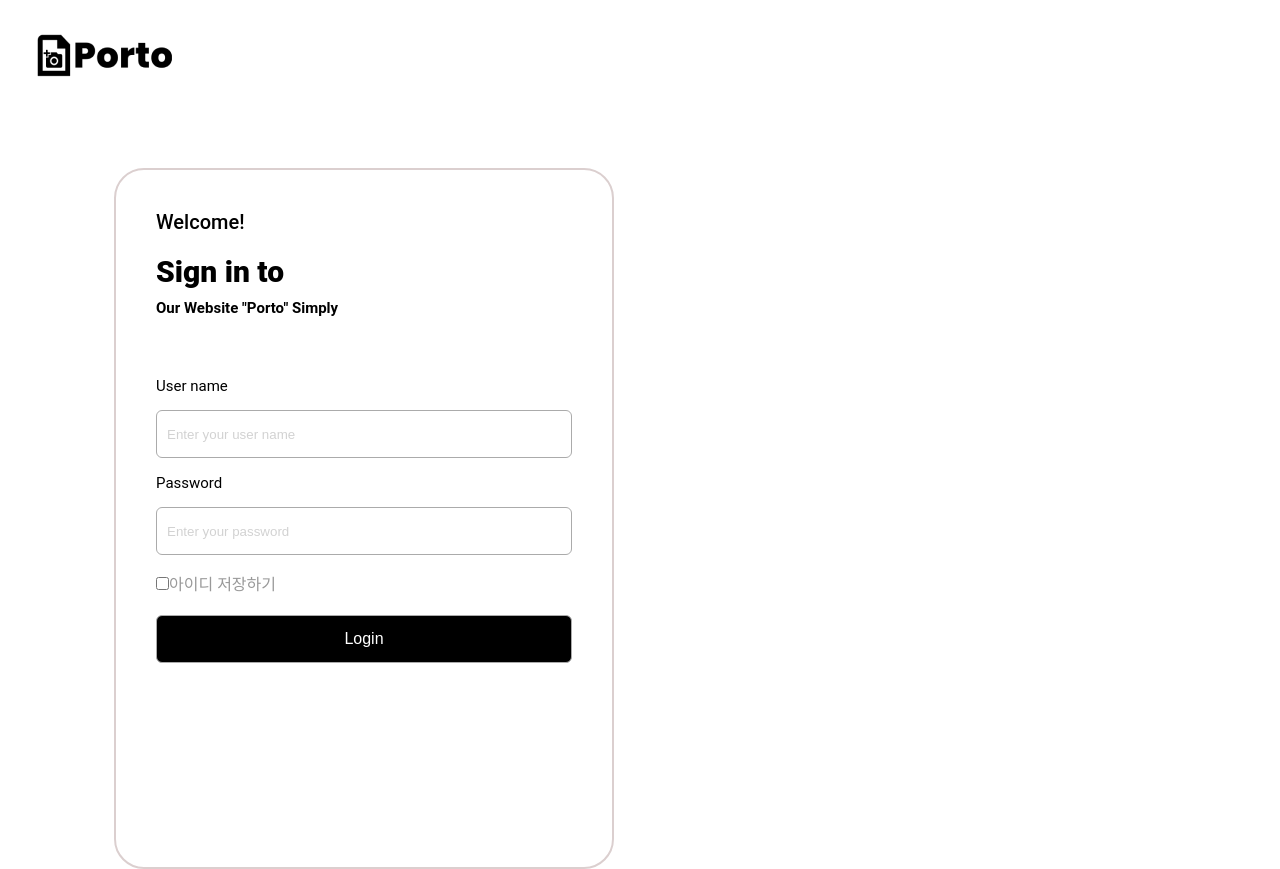
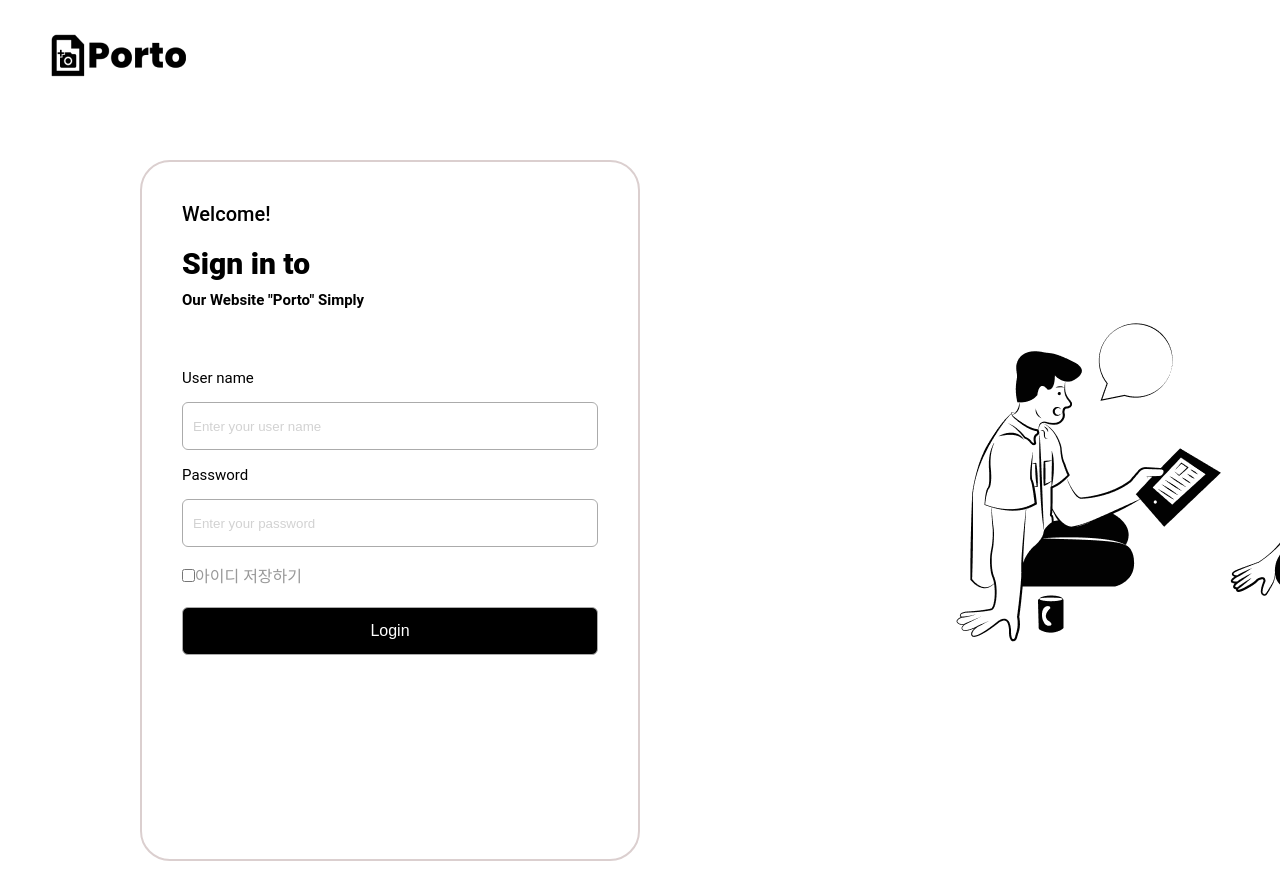
Before and after one commit to kh9486/Porto, a Flask app: page /login in a window 1280 px wide. Run offline with Flask 3, Linux system fonts and the light colour scheme.

Commit message:
feat: login 페이지 이미지 추가

```diff
--- a/app.py
+++ b/app.py
@@ -43,8 +43,5 @@ def resume():
     return render_template('resume.html')
 
 
-
 if __name__ == '__main__':
     app.run()
-
-# hello 정아 hi
--- a/static/css/style_login.css
+++ b/static/css/style_login.css
@@ -9,11 +9,11 @@ body{
 #logo-small {
     position: relative;
     top: 30px;
-    left: 36px;
+    left: -450px;
 }
 .login-wrapper{
-    top: 111px;
-    left: 114px;
+    top: 160px;
+    left: 140px;
     position: relative;
     width: 500px;
     height: 701px;
@@ -21,6 +21,7 @@ body{
     box-sizing: border-box;
     border: 2px solid #dbcfcf;
     border-radius: 30px / 30px;
+    float: left;
 }
 #welcome {
     font-size: 20px;
@@ -85,3 +86,10 @@ body{
     background-repeat: no-repeat;
     background-size: contain;
 }
+.login-people {
+    position: fixed;
+    float: right;
+    overflow: hidden;
+    margin-left: 800px;
+    margin-top: 100px;
+}
--- a/templates/login.html
+++ b/templates/login.html
@@ -24,5 +24,8 @@
             <input type="submit" value="Login">
         </form>
     </div>
+    <div class="login-people">
+        <img src={{ url_for('static', filename='img/login-people.png') }} alt="">
+    </div>
 </body>
 </html>
```
Also changed, not shown: static/img/login-people.png (added).
